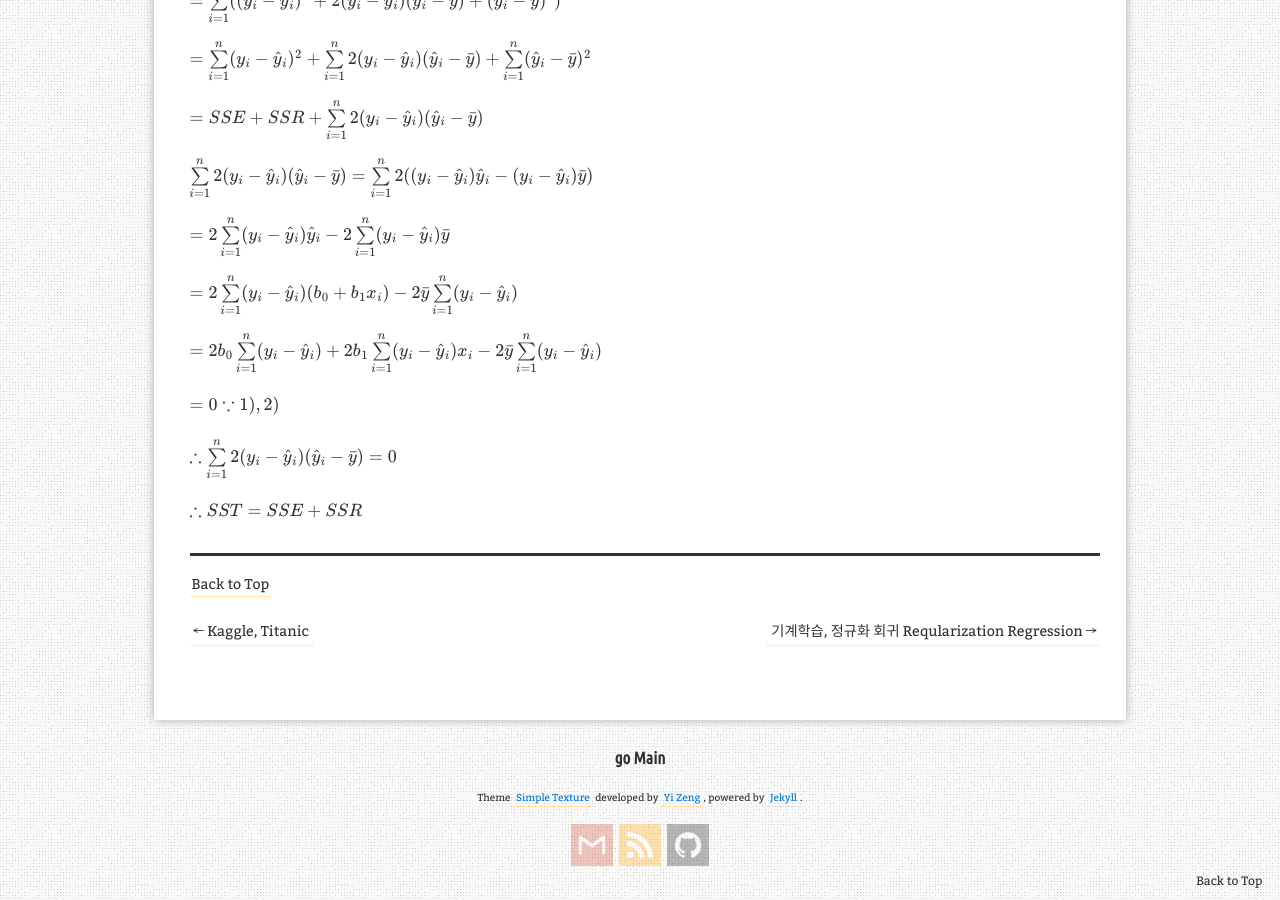
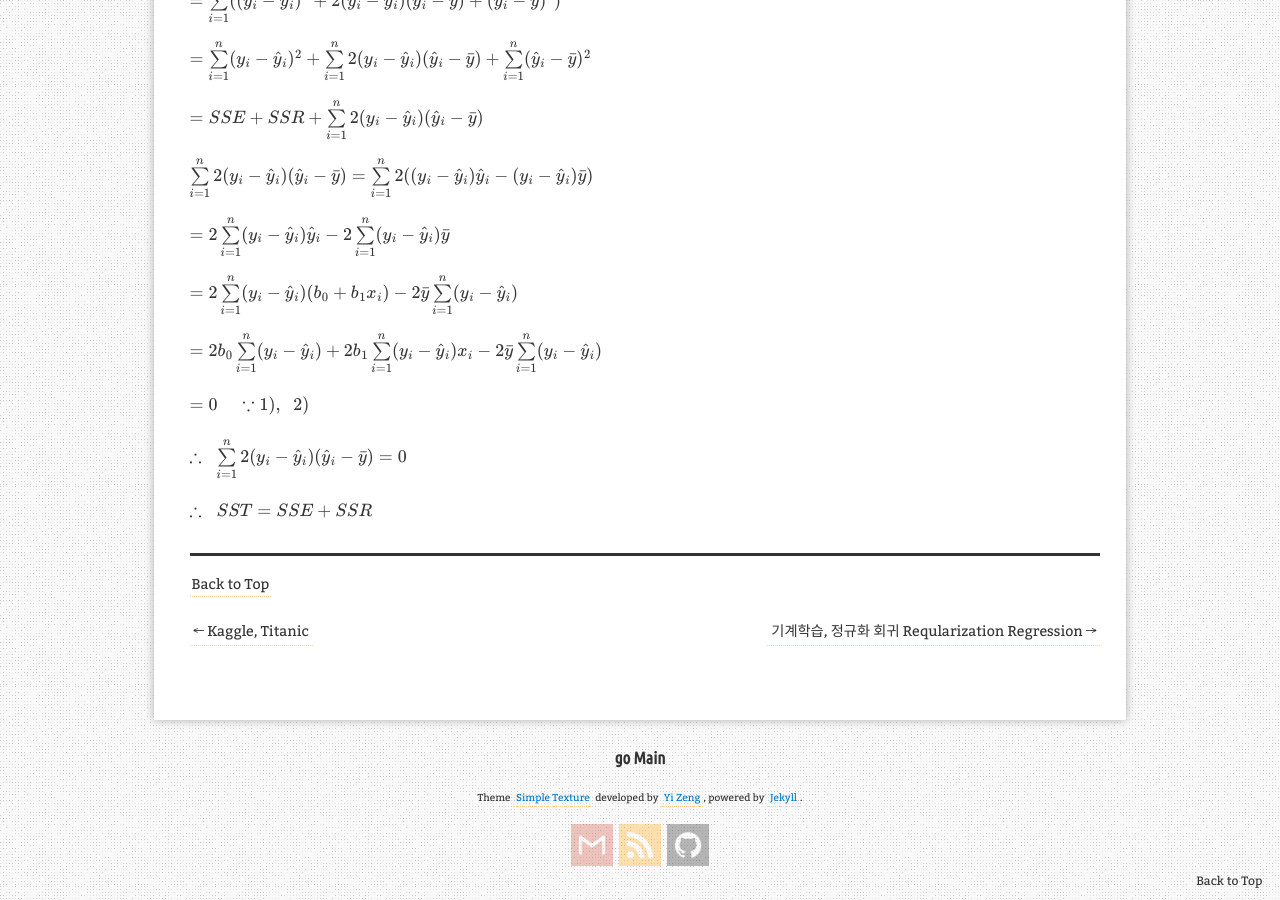
Before and after one commit to aristohyun/aristohyun.github.io, a Jekyll site: the page built from _posts/2021-06-25-Linear-Regression.md, in a window 1280 px wide and 900 px high, scrolled down 3114 px. Built offline with Jekyll 4.4.1, drawn with Linux system fonts in a browser that asks for light colours; formulas are drawn with MathJax 3; comment, search, counter and statistics services are not loaded.

Commit message:
Update 2021-06-25-Linear-Regression.md

```diff
--- a/_posts/2021-06-25-Linear-Regression.md
+++ b/_posts/2021-06-25-Linear-Regression.md
@@ -110,8 +110,8 @@ $ = 2 \sum\limits_ {i=1}^{n} (y_ i - \hat{y}_ i)(b_0 + b_1 x_ i) - 2\bar{y} \sum
 
 $ = 2 b_0 \sum\limits_ {i=1}^{n} (y_ i - \hat{y}_ i) + 2 b_1 \sum\limits_ {i=1}^{n} (y_ i - \hat{y}_ i) x_ i - 2\bar{y} \sum\limits_{i=1}^{n} (y_ i - \hat{y}_ i) $
 
-$ = 0 \because   1) ,  2) $
+$ = 0 \;\;\;\; \because   1) , \;\;  2) $
 
-$ \therefore  \sum\limits_ {i=1}^{n}2(y_ i - \hat{y}_ i)(\hat{y}_ i - \bar{y}) = 0 $
+$ \therefore \;\; \sum\limits_ {i=1}^{n}2(y_ i - \hat{y}_ i)(\hat{y}_ i - \bar{y}) = 0 $
 
-$ \therefore  SST = SSE + SSR $
+$ \therefore \;\; SST = SSE + SSR $
```
